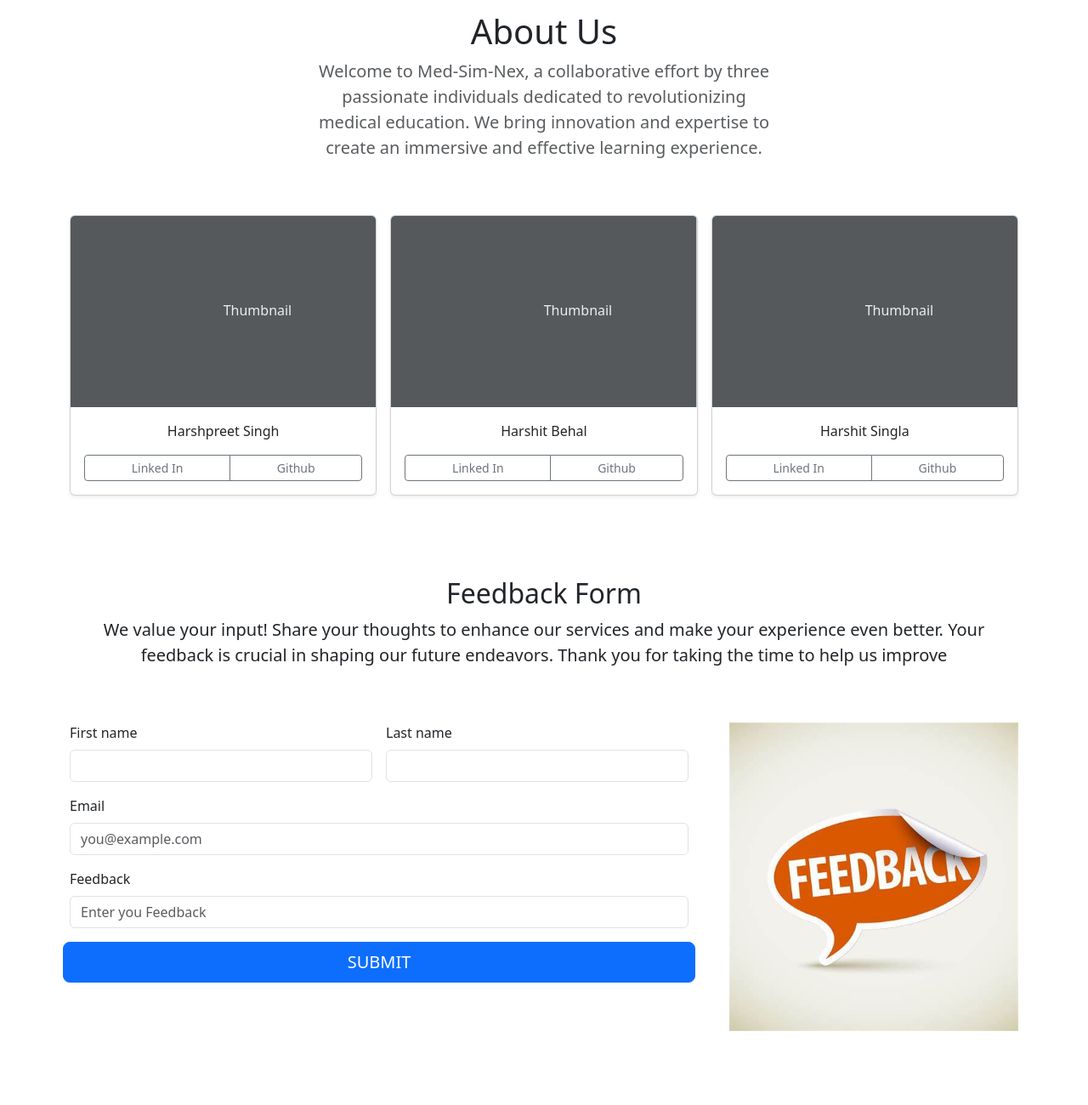
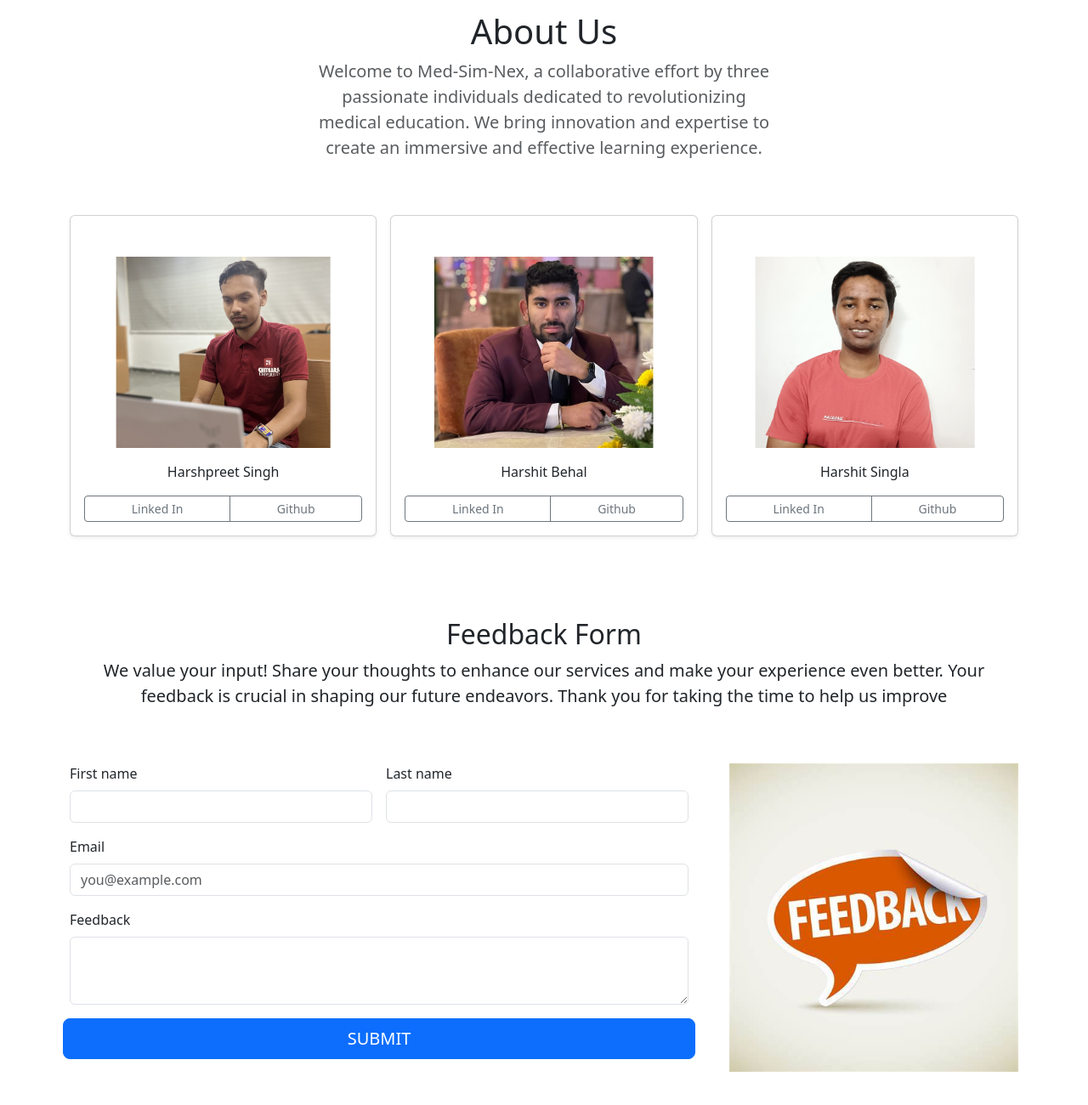
Before and after one commit to harshit391/MedSimNex, a plain HTML site: page index.html in a window 1280 px wide. Shown: the part 1890-3190 px from the top of the page at 85% size. Drawn offline with nearby package versions, Linux system fonts and the light colour scheme.

Commit message:
About us Images Updated

```diff
--- a/CSS Files/style.css
+++ b/CSS Files/style.css
@@ -30,3 +30,7 @@
 .nav{
     font-size: 2rem;
 }
+
+#address{
+    height: 5rem;
+}
--- a/index.html
+++ b/index.html
@@ -88,7 +88,13 @@
         <div class="row row-cols-1 row-cols-sm-2 row-cols-md-3 g-3">
             <div class="col">
               <div class="card shadow-sm">
-                <svg class="bd-placeholder-img card-img-top" width="100%" height="225" xmlns="http://www.w3.org/2000/svg" role="img" aria-label="Placeholder: Thumbnail" preserveAspectRatio="xMidYMid slice" focusable="false"><title>Placeholder</title><rect width="100%" height="100%" fill="#55595c"></rect><text x="50%" y="50%" fill="#eceeef" dy=".3em">Thumbnail</text></svg>
+                <br><br>
+                <svg class="bd-placeholder-img card-img-top" width="100%" height="225" role="img" aria-label="Placeholder: Thumbnail" preserveAspectRatio="xMidYMid slice" focusable="false">
+                    <title>Placeholder</title>
+                    <rect width="100%" height="100%" fill="#0000"></rect>
+                    <!-- Replace 'path/to/your/image.jpg' with the actual path to your image -->
+                    <image href="./Images/About/HarshPreet.jpg" width="100%" height="100%" preserveAspectRatio="xMidYMid meet"/>
+                </svg>
                 <div class="card-body">
                   <p class="card-text">Harshpreet Singh</p>
                   <div class="d-flex justify-content-between align-items-center">
@@ -102,7 +108,13 @@
             </div>
             <div class="col">
               <div class="card shadow-sm">
-                <svg class="bd-placeholder-img card-img-top" width="100%" height="225" xmlns="http://www.w3.org/2000/svg" role="img" aria-label="Placeholder: Thumbnail" preserveAspectRatio="xMidYMid slice" focusable="false"><title>Placeholder</title><rect width="100%" height="100%" fill="#55595c"></rect><text x="50%" y="50%" fill="#eceeef" dy=".3em">Thumbnail</text></svg>
+                <br><br>
+                <svg class="bd-placeholder-img card-img-top" width="100%" height="225" role="img" aria-label="Placeholder: Thumbnail" preserveAspectRatio="xMidYMid slice" focusable="false">
+                    <title>Placeholder</title>
+                    <rect width="100%" height="100%" fill="#0000"></rect>
+                    <!-- Replace 'path/to/your/image.jpg' with the actual path to your image -->
+                    <image href="./Images/About/Behal.jpg" width="100%" height="100%" preserveAspectRatio="xMidYMid meet"/>
+                </svg>
                 <div class="card-body">
                   <p class="card-text">Harshit Behal</p>
                   <div class="d-flex justify-content-between align-items-center">
@@ -116,7 +128,13 @@
             </div>
             <div class="col">
               <div class="card shadow-sm">
-                <svg class="bd-placeholder-img card-img-top" width="100%" height="225" xmlns="http://www.w3.org/2000/svg" role="img" aria-label="Placeholder: Thumbnail" preserveAspectRatio="xMidYMid slice" focusable="false"><title>Placeholder</title><rect width="100%" height="100%" fill="#55595c"></rect><text x="50%" y="50%" fill="#eceeef" dy=".3em">Thumbnail</text></svg>
+                <br><br>
+                <svg class="bd-placeholder-img card-img-top" width="100%" height="225" role="img" aria-label="Placeholder: Thumbnail" preserveAspectRatio="xMidYMid slice" focusable="false">
+                    <title>Placeholder</title>
+                    <rect width="100%" height="100%" fill="#0000"></rect>
+                    <!-- Replace 'path/to/your/image.jpg' with the actual path to your image -->
+                    <image href="./Images/About/Singla.jpg" width="100%" height="100%" preserveAspectRatio="xMidYMid meet"/>
+                </svg>
                 <div class="card-body">
                   <p class="card-text">Harshit Singla</p>
                   <div class="d-flex justify-content-between align-items-center">
@@ -176,10 +194,8 @@
 
                     <div class="col-12">
                         <label for="address" class="form-label">Feedback</label>
-                        <input type="text" class="form-control" id="address" placeholder="Enter you Feedback" required="">
-                        <div class="invalid-feedback">
-                          Please enter your Feedback
-                        </div>
+                        <textarea type="textare" class="form-control" id="address" placeholder="Enter you Feedback" required="">
+                        </textarea>
                     </div>
 
                     <button class="w-100 btn btn-primary btn-lg" type="submit">SUBMIT</button>
```
Also changed, not shown: Images/About/Behal.jpg (added), Images/About/HarshPreet.jpg (added), Images/About/Singla.jpg (added).
